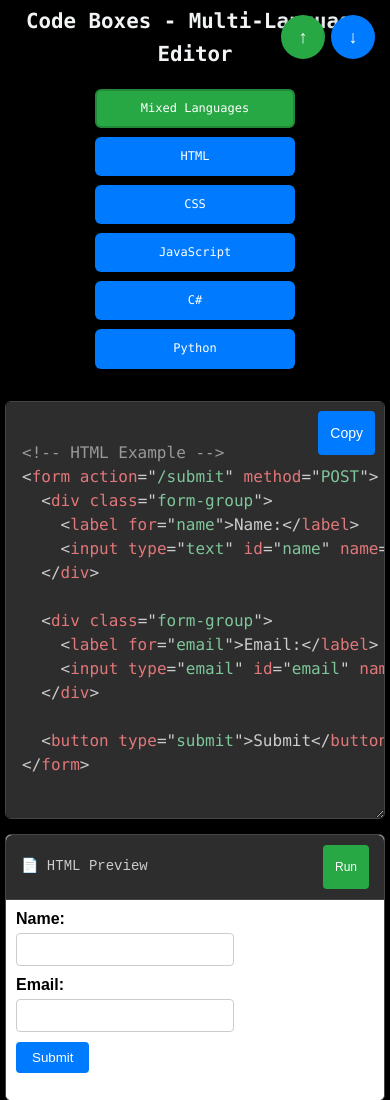
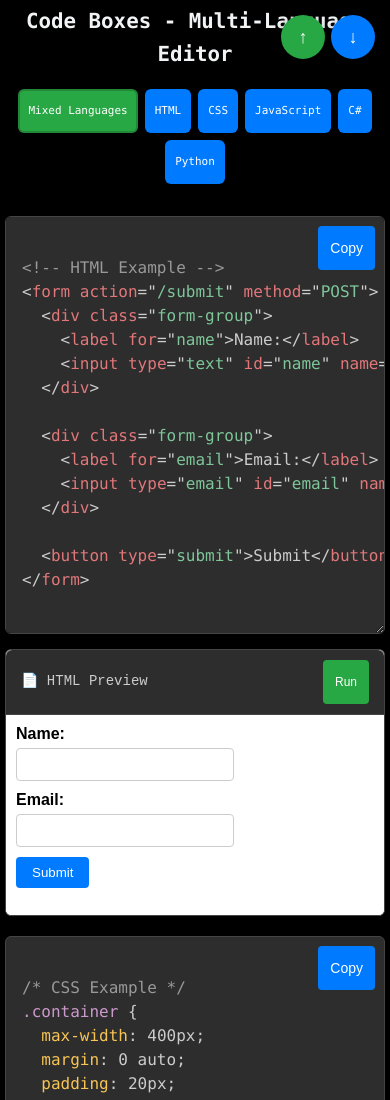
Before and after one commit to LawinKh/code_boxes, a plain HTML site: page index.html in a window 390 px wide. Shown: the top 1100 px of the page. Drawn offline with nearby package versions, Linux system fonts and the light colour scheme.

Commit message:
mobile responsiveness improved

```diff
--- a/styles.css
+++ b/styles.css
@@ -412,6 +412,15 @@ h1.content-loaded,
   /* Reduce body padding on mobile */
   body {
     padding: 10px;
+    /* Better zoom behavior */
+    -webkit-text-size-adjust: 100%;
+    -ms-text-size-adjust: 100%;
+  }
+
+  /* Ensure viewport behaves correctly */
+  html {
+    -webkit-text-size-adjust: 100%;
+    -ms-text-size-adjust: 100%;
   }
 
   /* Stack code and output vertically on mobile */
@@ -420,16 +429,23 @@ h1.content-loaded,
     gap: 15px;
   }
 
-  /* Make navigation links smaller on mobile */
+  /* Make navigation links smaller on mobile but keep horizontal */
   .nav-link {
     padding: 8px 12px;
     font-size: 12px;
     margin: 2px;
+    /* Better touch targets */
+    min-height: 44px;
+    display: flex;
+    align-items: center;
+    justify-content: center;
   }
 
   /* Reduce gap between navigation links */
   .nav-links {
     gap: 8px;
+    justify-content: center;
+    flex-wrap: wrap;
   }
 
   /* Make main heading smaller on mobile */
@@ -496,17 +512,20 @@ h1.content-loaded,
     padding: 5px;
   }
 
-  /* Stack navigation links vertically on very small screens */
+  /* Keep navigation horizontal but make it more mobile-friendly */
   .nav-links {
-    flex-direction: column;
-    align-items: center;
-    gap: 5px;
+    gap: 3px;
+    justify-content: center;
+    flex-wrap: wrap;
   }
 
   .nav-link {
-    width: 100%;
-    max-width: 200px;
-    text-align: center;
+    padding: 6px 8px;
+    font-size: 11px;
+    min-height: 44px;
+    display: flex;
+    align-items: center;
+    justify-content: center;
   }
 
   /* Further reduce margins */
```
